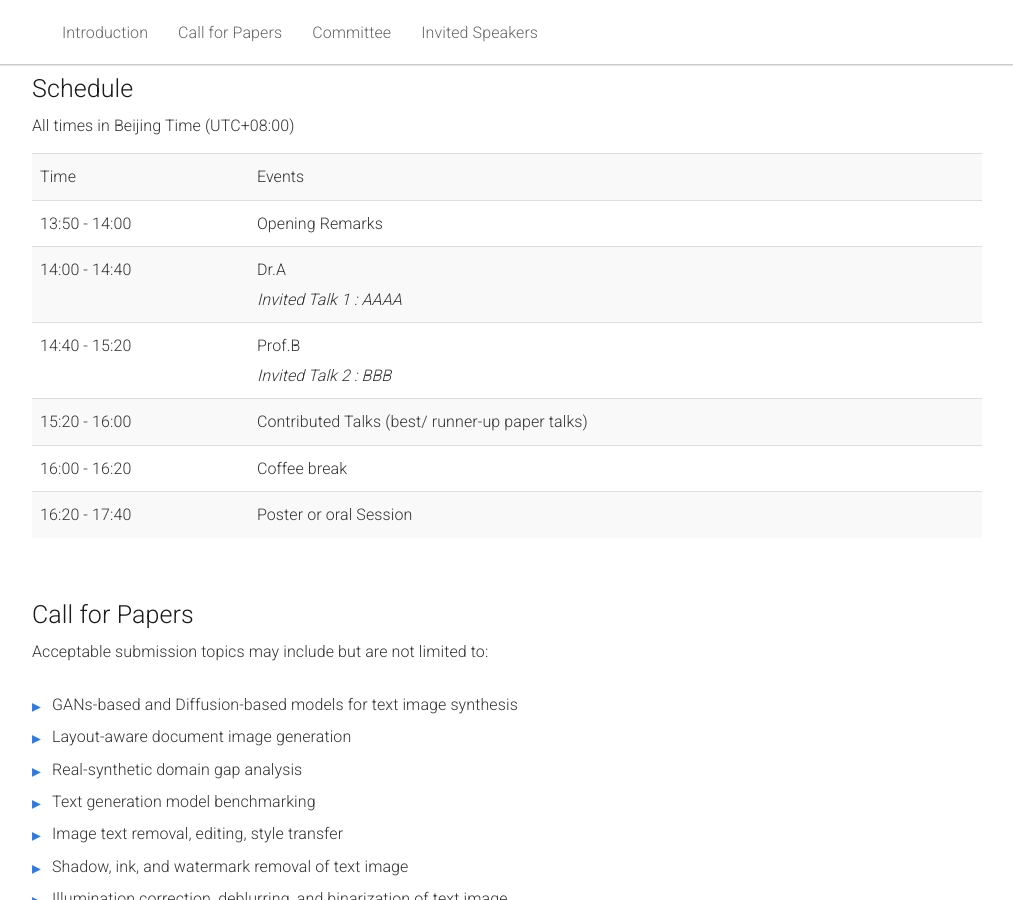
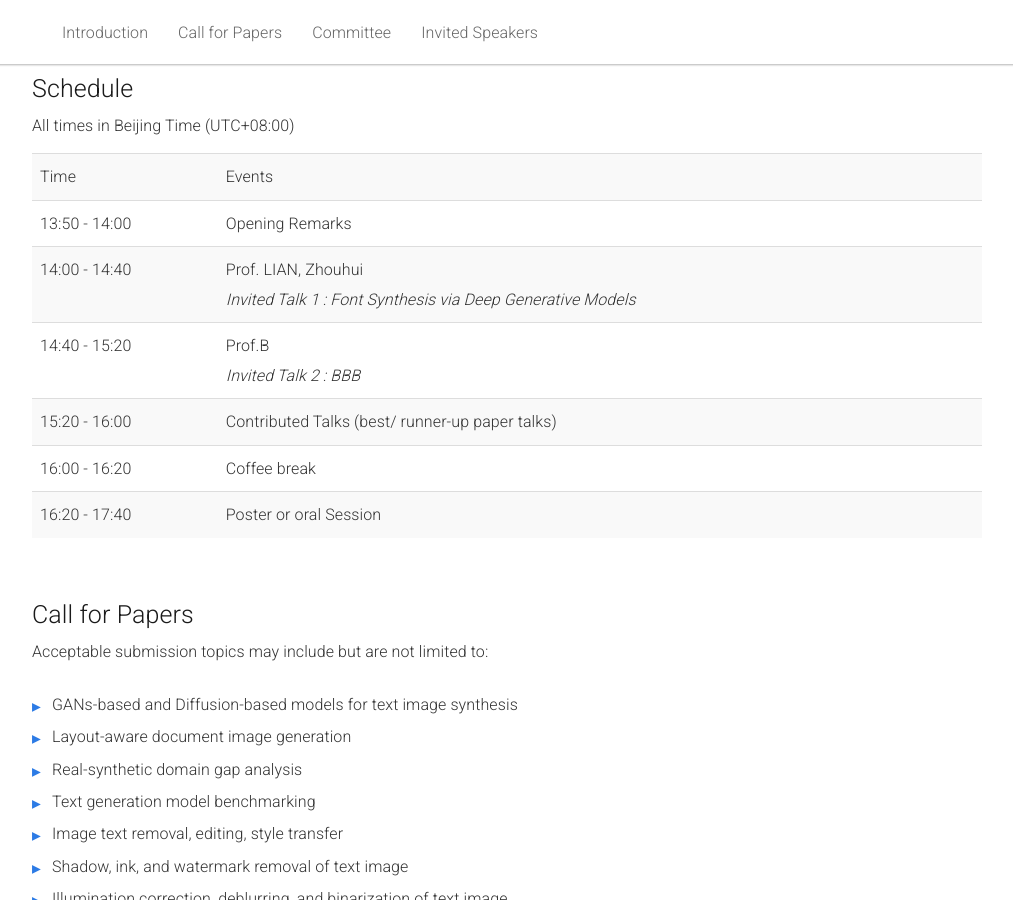
Before and after one commit to icdar-vtg-tip/icdar-vtg-tip.github.io, a Jekyll site: the page built from _pages/home.md, in a window 1280 px wide and 900 px high, scrolled down 601 px. Shown: the whole window, without its empty margins (133-1146 px from the left). Built offline with Jekyll 4.4.1, drawn with Linux system fonts in a browser that asks for light colours.

Commit message:
Update home.md

```diff
--- a/_pages/home.md
+++ b/_pages/home.md
@@ -88,9 +88,9 @@ description: "Website for the Workshop on Visual Text Generation and Text Image
         </tr>
         <tr>
           <td>14:00 - 14:40</td>
-          <td>Dr.A
+          <td>Prof. LIAN, Zhouhui
           <br/>
-          <i>Invited Talk 1 : AAAA</i>
+          <i>Invited Talk 1 : Font Synthesis via Deep Generative Models</i>
           </td>
           <td></td>
         </tr>
```
